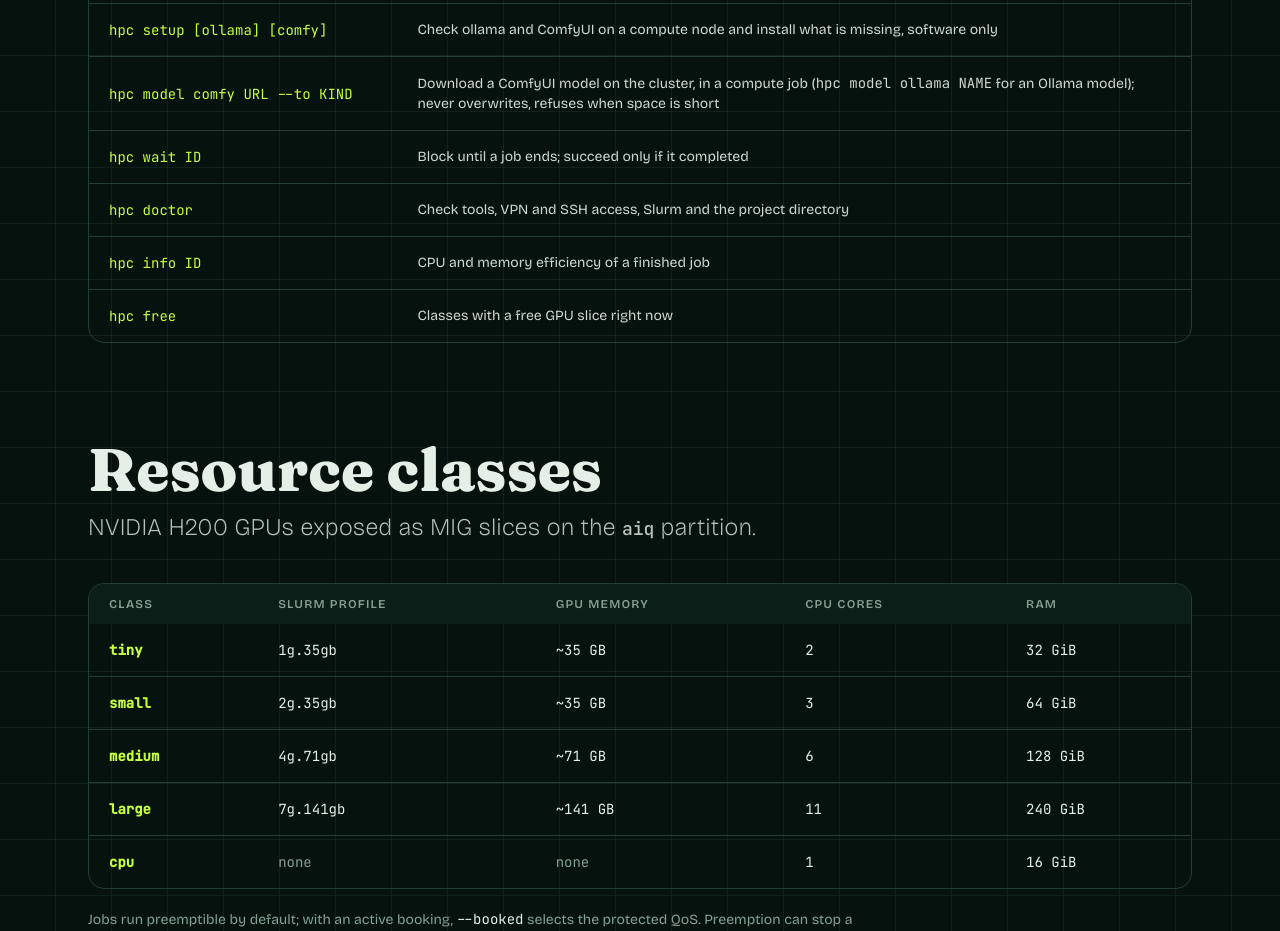
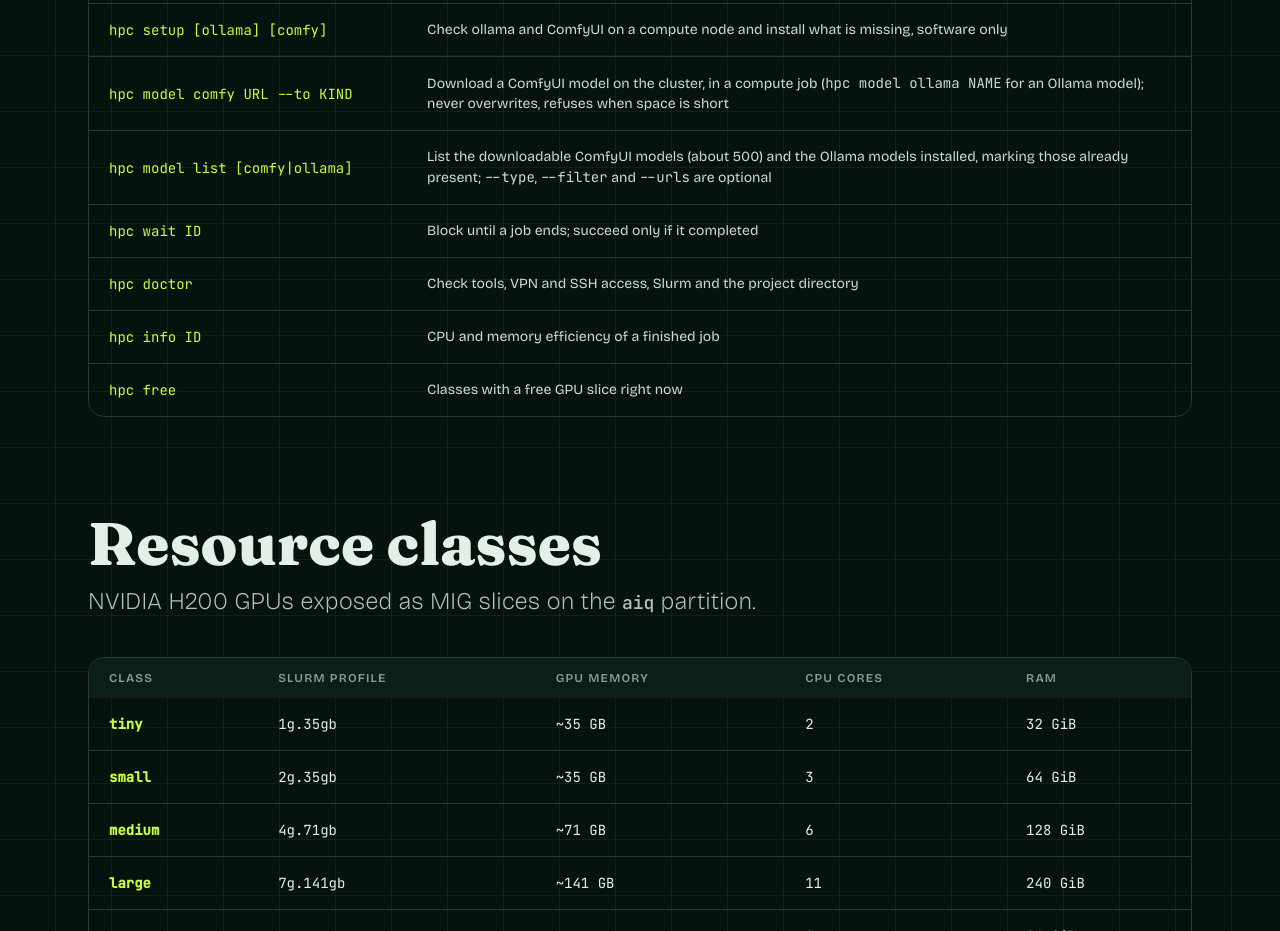
Before and after one commit to paolaguarasci/hpc-unical, a plain HTML site: page docs/index.html in a window 1280 px wide. Shown: the part 2800-3731 px from the top of the page. Drawn offline with nearby package versions, Linux system fonts and the light colour scheme.

Commit message:
feat: add model list command for ComfyUI and Ollama models with filtering options

```diff
--- a/docs/index.html
+++ b/docs/index.html
@@ -138,6 +138,7 @@ ln -s "$PWD/bin/hpc" ~/.local/bin/hpc</pre>
             <tr><td class="px-5 py-4 font-mono text-accent">hpc serve CLASS --time T SERVICE</td><td class="px-5 py-4 text-fg/90">Run <code class="font-mono">jupyter</code>, <code class="font-mono">comfy</code> or <code class="font-mono">ollama</code> (or your own server with <code class="font-mono">--cmd</code>) as a job and open it on <code class="font-mono">localhost</code>; Ctrl-C cancels the job</td></tr>
             <tr><td class="px-5 py-4 font-mono text-accent">hpc setup [ollama] [comfy]</td><td class="px-5 py-4 text-fg/90">Check ollama and ComfyUI on a compute node and install what is missing, software only</td></tr>
             <tr><td class="px-5 py-4 font-mono text-accent">hpc model comfy URL --to KIND</td><td class="px-5 py-4 text-fg/90">Download a ComfyUI model on the cluster, in a compute job (<code class="font-mono">hpc model ollama NAME</code> for an Ollama model); never overwrites, refuses when space is short</td></tr>
+            <tr><td class="px-5 py-4 font-mono text-accent">hpc model list [comfy|ollama]</td><td class="px-5 py-4 text-fg/90">List the downloadable ComfyUI models (about 500) and the Ollama models installed, marking those already present; <code class="font-mono">--type</code>, <code class="font-mono">--filter</code> and <code class="font-mono">--urls</code> are optional</td></tr>
             <tr><td class="px-5 py-4 font-mono text-accent">hpc wait ID</td><td class="px-5 py-4 text-fg/90">Block until a job ends; succeed only if it completed</td></tr>
             <tr><td class="px-5 py-4 font-mono text-accent">hpc doctor</td><td class="px-5 py-4 text-fg/90">Check tools, VPN and SSH access, Slurm and the project directory</td></tr>
             <tr><td class="px-5 py-4 font-mono text-accent">hpc info ID</td><td class="px-5 py-4 text-fg/90">CPU and memory efficiency of a finished job</td></tr>
```
Also changed, not shown: 4 other files.
